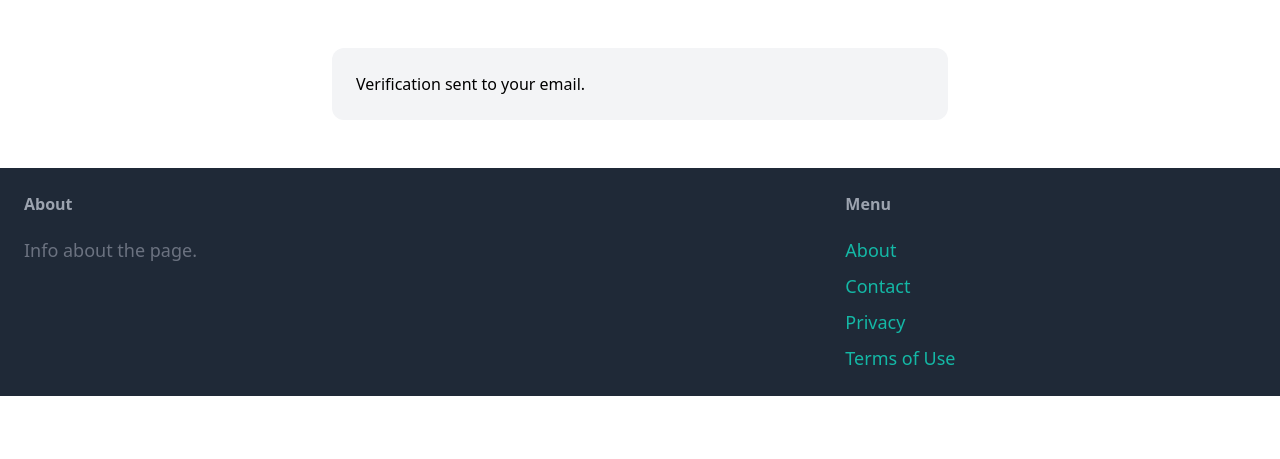
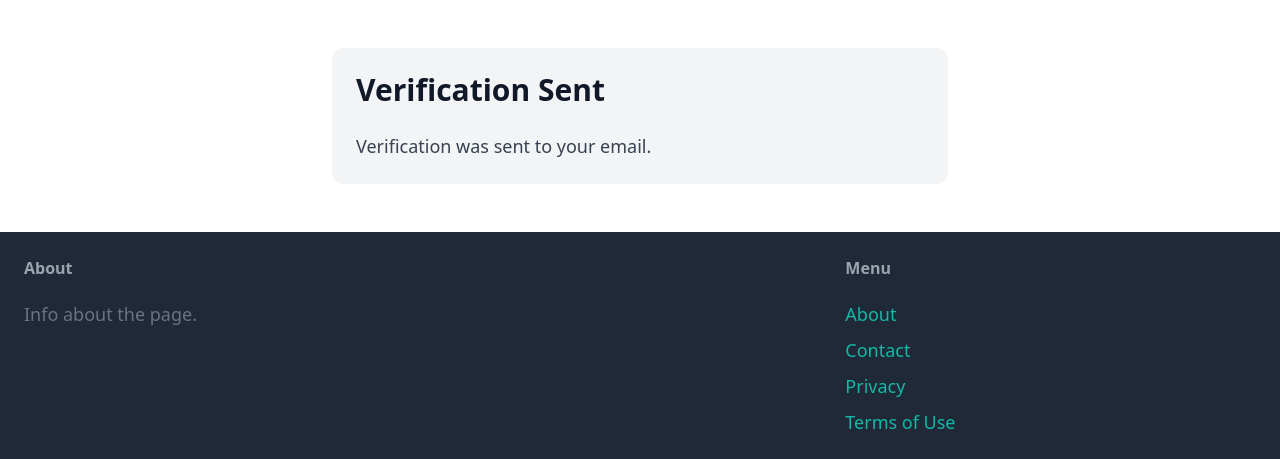
Before and after one commit to manouslinard/django-marketplace, a Django app: page /verify_page/ in a window 1280 px wide. Shown: the part 77-536 px from the top of the page. Run offline with Django 4.2, Linux system fonts and the light colour scheme; some libraries are stand-ins or nearby versions.

Commit message:
upd verify page

```diff
--- a/puddle/core/templates/core/verify.html
+++ b/puddle/core/templates/core/verify.html
@@ -1,7 +1,10 @@
 {% extends 'core/base.html' %}
+
 {% block title %}Verification{% endblock %}
+
 {% block content %}
-<div class="w-1/2 my-6 mx-auto p-6 bg-gray-100 rounded-xl">
-<p>Verification sent to your email.</p>
-</div>
+  <div class="w-1/2 mx-auto my-6 p-6 bg-gray-100 rounded-xl">
+    <h1 class="mb-6 text-3xl font-bold text-gray-900">Verification Sent</h1>
+    <p class="text-lg text-gray-700">Verification was sent to your email.</p>
+  </div>
 {% endblock %}
```
